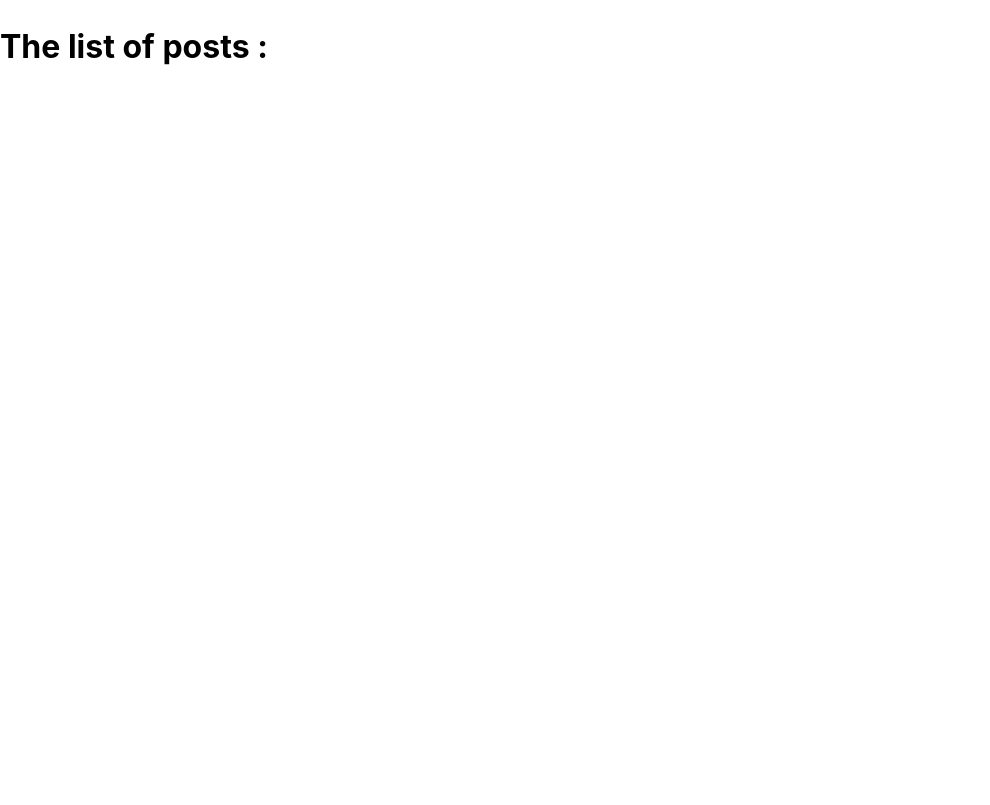
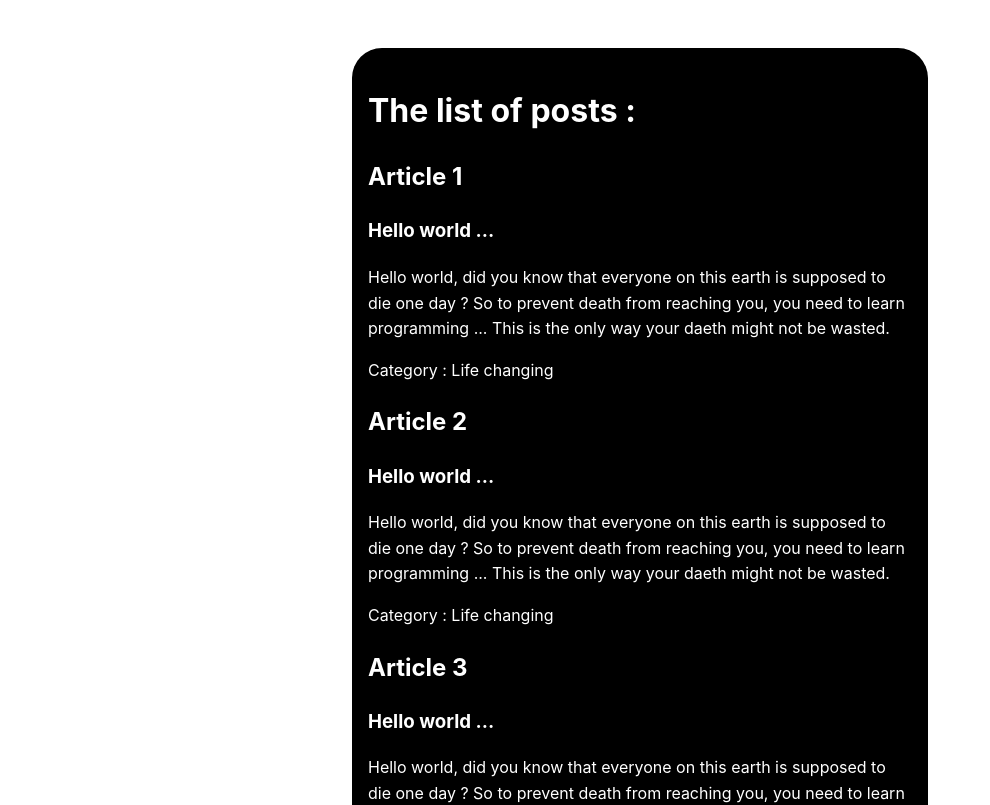
Before and after one commit to JoeMakuta/Next-Blog-App, a Next.js app: page /news in a window 1280 px wide. Shown: the top 805 px of the page, without its empty margins (0-990 px from the left). Built offline with nearby package versions, Linux system fonts and the light colour scheme; data requests are answered from the project's data file.

Commit message:
Feat : fetch data with  getServerSideProps and render

```diff
--- a/components/layout.jsx
+++ b/components/layout.jsx
@@ -1,10 +1,13 @@
+import Link from "next/link";
 import styles from "./singleblog.module.css";
 
 const Layout = ({ children }) => {
-  return <div className={styles.container}>
-
-
-    {children}</div>;
+  return (
+    <div className={styles.container}>
+      {children}
+      <Link href="/">Home</Link>
+    </div>
+  );
 };
 
 export default Layout;
--- a/db.json
+++ b/db.json
@@ -1,16 +1,19 @@
 {
   "news": [
     {
+      "id" : 1,
       "title": "Hello world ...",
       "description": "Hello world, did you know that everyone on this earth is supposed to die one day ? So to prevent death from reaching you, you need to learn programming ... This is the only way your daeth might not be wasted.",
       "category": " Life changing"
     },
     {
+      "id" : 2,
       "title": "Hello world ...",
       "description": "Hello world, did you know that everyone on this earth is supposed to die one day ? So to prevent death from reaching you, you need to learn programming ... This is the only way your daeth might not be wasted.",
       "category": " Life changing"
     },
     {
+      "id" : 3,
       "title": "Hello world ...",
       "description": "Hello world, did you know that everyone on this earth is supposed to die one day ? So to prevent death from reaching you, you need to learn programming ... This is the only way your daeth might not be wasted.",
       "category": " Life changing"
--- a/pages/_app.jsx
+++ b/pages/_app.jsx
@@ -1,5 +1,10 @@
+import Layout from "components/layout";
 import "../components/main.css";
 
 export default function App({ Component, pageProps }) {
-  return <Component {...pageProps} />;
+  return (
+    <Layout>
+      <Component {...pageProps} />;
+    </Layout>
+  );
 }
--- a/pages/news/index.jsx
+++ b/pages/news/index.jsx
@@ -1,9 +1,35 @@
-const News = () => {
-   return <div>
-      <h1>
-         The list of posts :
-      </h1>
-   </div>
-}
+import Link from "next/link";
 
-export default News
+const News = ({ news }) => {
+  return (
+    <div>
+      <h1>The list of posts :</h1>
+      <div>
+        {news.map((article) => {
+          return (
+            <div key={article.id}>
+              <h2>Article {article.id}</h2>
+              <h3>{article.title}</h3>
+              <p>{article.description}</p>
+              <p>Category : {article.category}</p>
+            </div>
+          );
+        })}
+      </div>
+      <Link href="/">Home</Link>
+    </div>
+  );
+};
+
+export default News;
+
+export const getServerSideProps = async () => {
+  const response = await fetch("http://localhost:4000/news");
+  const data = await response.json();
+
+  return {
+    props: {
+      news: data,
+    },
+  };
+};
```
